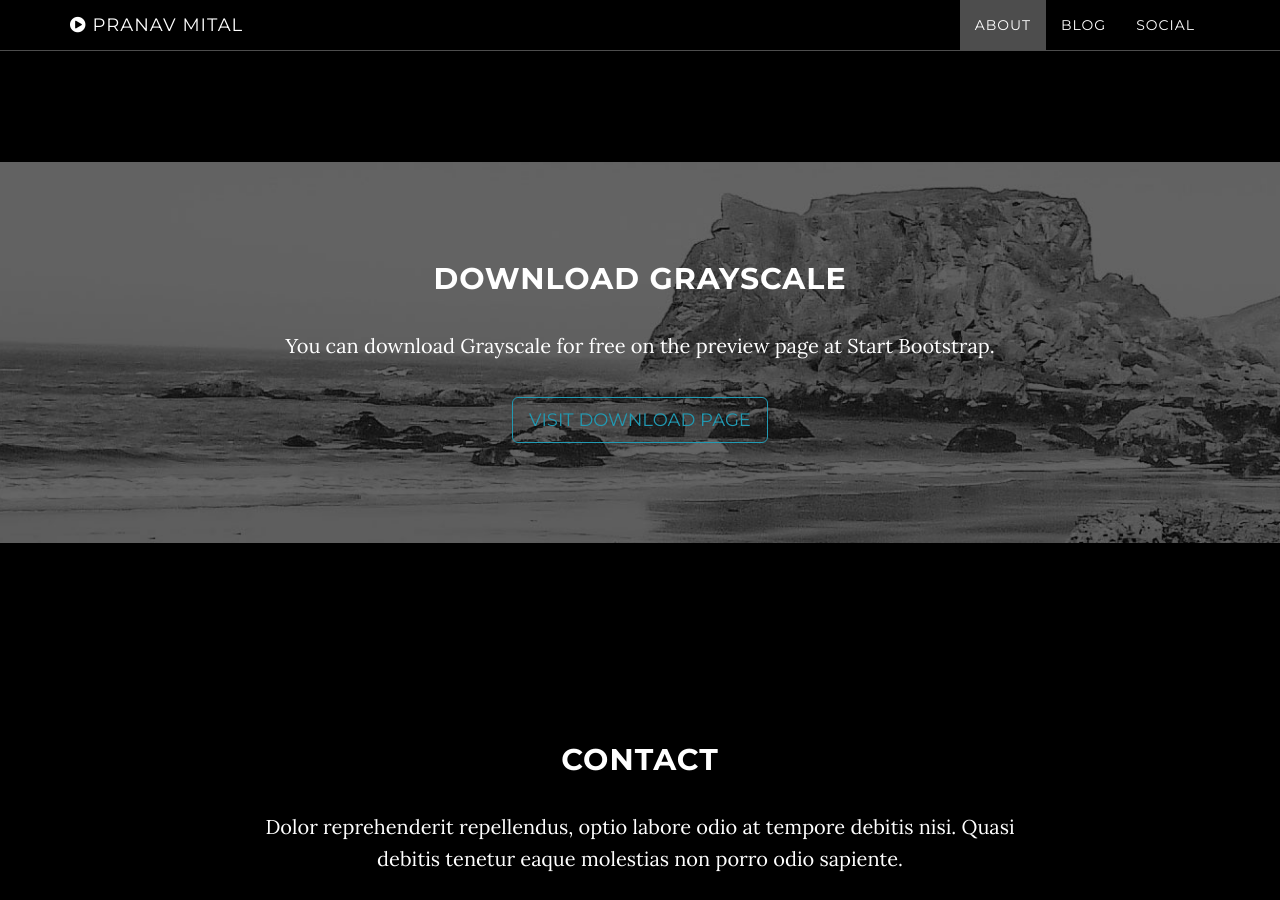
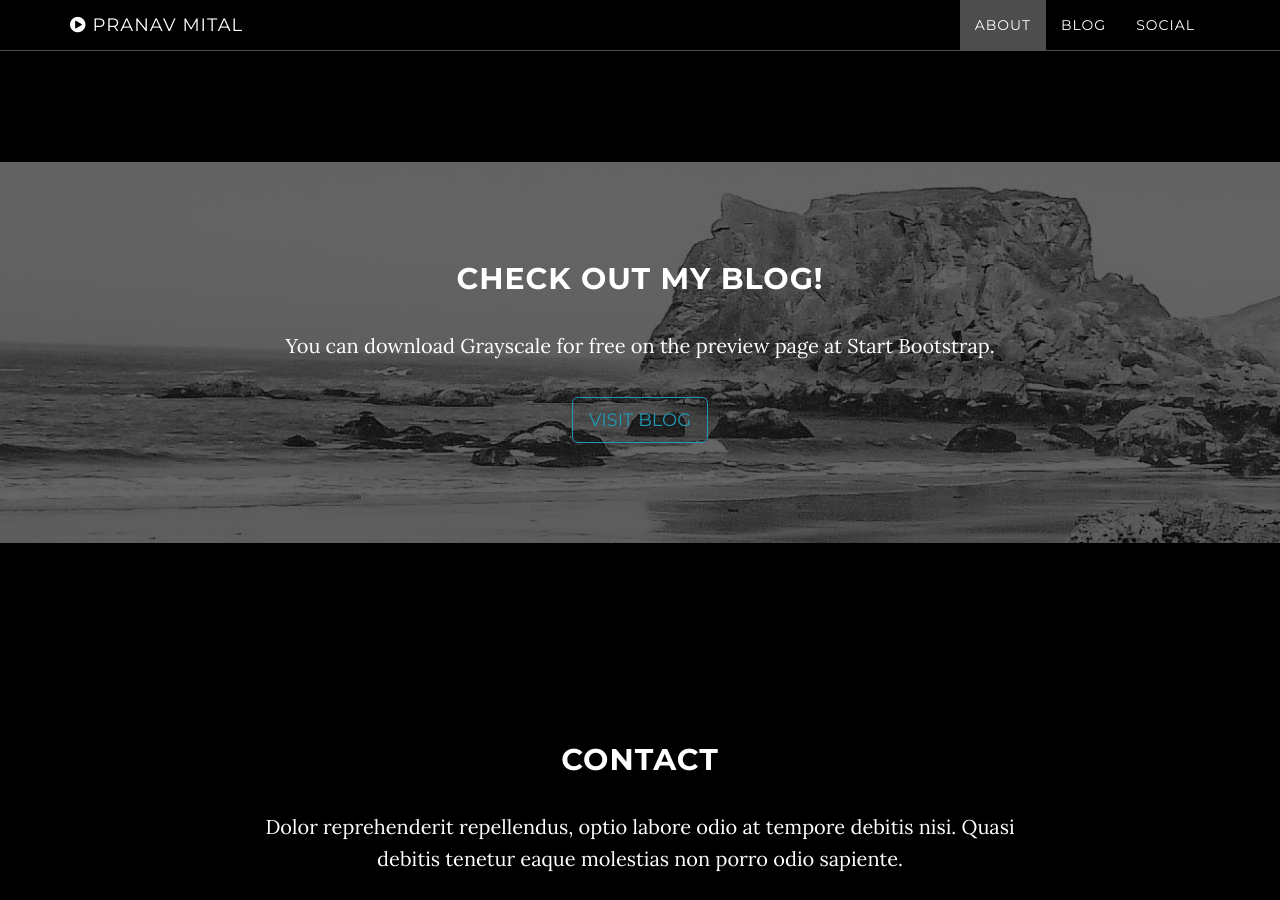
Before and after one commit to pranavmital/pranavmital.github.io, a Jekyll site: the page built from index.html, in a window 1280 px wide and 900 px high, scrolled down 1602 px. Built offline with Jekyll 4.4.1, drawn with Linux system fonts in a browser that asks for light colours.

Commit message:
Blog btn

```diff
--- a/_includes/contact.html
+++ b/_includes/contact.html
@@ -1,5 +1,5 @@
     <!-- Contact Section -->
-    <section id="social" class="container content-section text-center">
+    <section id="contact" class="container content-section text-center">
         <div class="row">
             <div class="col-lg-8 col-lg-offset-2">
                 <h2>Contact</h2>
--- a/_includes/download.html
+++ b/_includes/download.html
@@ -3,9 +3,9 @@
         <div class="download-section">
             <div class="container">
                 <div class="col-lg-8 col-lg-offset-2">
-                    <h2>Download Grayscale</h2>
+                    <h2>Check out my blog!</h2>
                     <p>You can download Grayscale for free on the preview page at Start Bootstrap.</p>
-                    <a href="http://startbootstrap.com/template-overviews/grayscale/" class="btn btn-default btn-lg">Visit Download Page</a>
+                    <a href="http://www.pranavmital.com/blog" class="btn btn-default btn-lg">Visit Blog</a>
                 </div>
             </div>
         </div>
```
